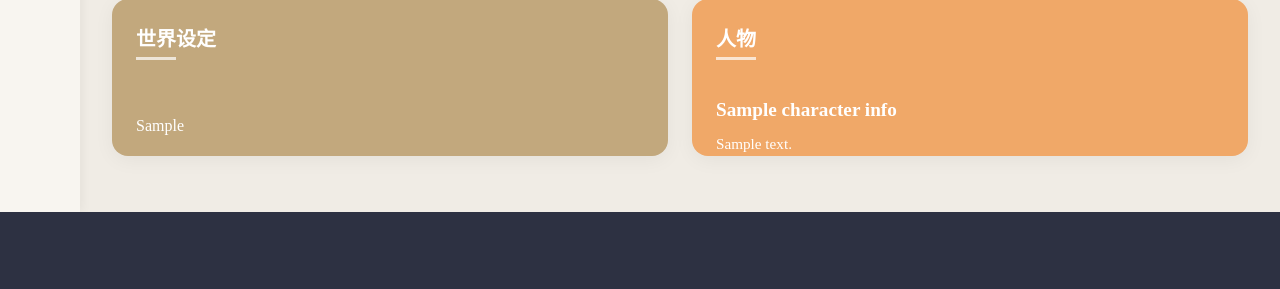
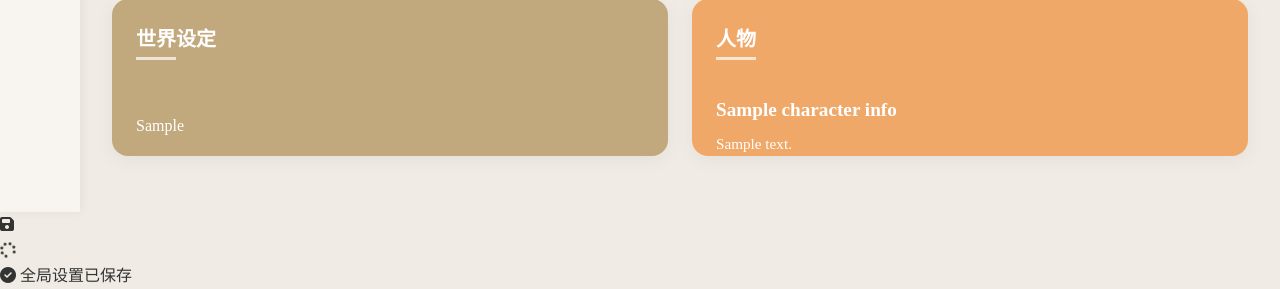
Before and after one commit to Arain119/Storyer, a Flask app: template templates/index.html in a window 1280 px wide. Shown: the part 782-1071 px from the top of the page. Before the commit the page ends 994 px from the top, so only its background shows below. Run offline with Flask 2, Linux system fonts and the light colour scheme; the template is opened without the code that fills it: most values are stand-ins (such as "Sample title", 1, 10 or a date in 2020).

Commit message:
Add files via upload

```diff
--- a/templates/index.html
+++ b/templates/index.html
@@ -5,6 +5,7 @@
     <meta name="viewport" content="width=device-width, initial-scale=1.0">
     <title>交互式"穿书"小说体验</title>
     <link rel="stylesheet" href="{{ url_for('static', filename='css/style.css') }}">
+    <link rel="stylesheet" href="{{ url_for('static', filename='css/floating-save-button.css') }}">
     <link rel="stylesheet" href="https://cdnjs.cloudflare.com/ajax/libs/font-awesome/6.4.0/css/all.min.css">
     <link rel="stylesheet" href="https://fonts.googleapis.com/css2?family=Noto+Serif+SC:wght@400;500;600;700&display=swap">
 </head>
@@ -171,7 +172,12 @@
                     <div class="narrative-card">
                         <h2 class="card-title">您的"穿书"之旅</h2>
                         <div class="narrative-history" id="narrative-history">
-                            <!-- Messages will be populated by JavaScript -->
+                            {% for speaker, text in app_state.narrative_history_display %}
+                                <div class="message-container {{ 'user-message' if speaker == '用户' else 'ai-message' }}">
+                                    <strong>{{ speaker }}:</strong>
+                                    <p>{{ text }}</p>
+                                </div>
+                            {% endfor %}
                         </div>
                         <div class="form-group">
                             <label class="form-label">您的行动</label>
@@ -251,7 +257,7 @@
                                 </div>
                             </div>
 
-                            <button type="submit" class="btn btn-primary">保存配置</button>
+                            <!-- 保存配置按钮已移除，使用右下角悬浮按钮保存 -->
                         </form>
                     </div>
 
@@ -480,6 +486,20 @@
         </div>
     </div>
 
+    <!-- 悬浮保存按钮 -->
+    <div class="floating-save-button" id="global-save-button">
+        <i class="fas fa-save save-icon"></i>
+        <div class="save-spinner">
+            <i class="fas fa-spinner fa-spin"></i>
+        </div>
+    </div>
+
+    <!-- 保存成功提示 -->
+    <div class="save-toast" id="save-toast">
+        <i class="fas fa-check-circle"></i> 全局设置已保存
+    </div>
+
     <script src="{{ url_for('static', filename='js/main.js') }}"></script>
+    <script src="{{ url_for('static', filename='js/floating-save-button.js') }}"></script>
 </body>
 </html>
```
